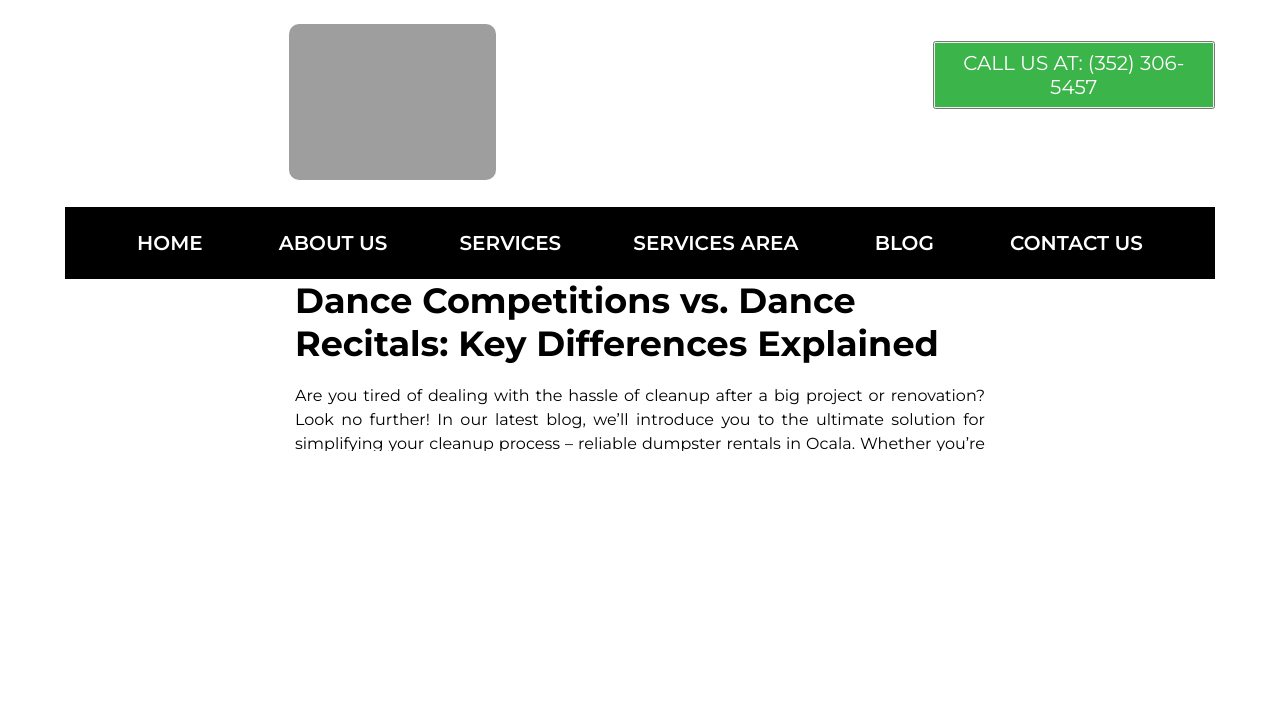
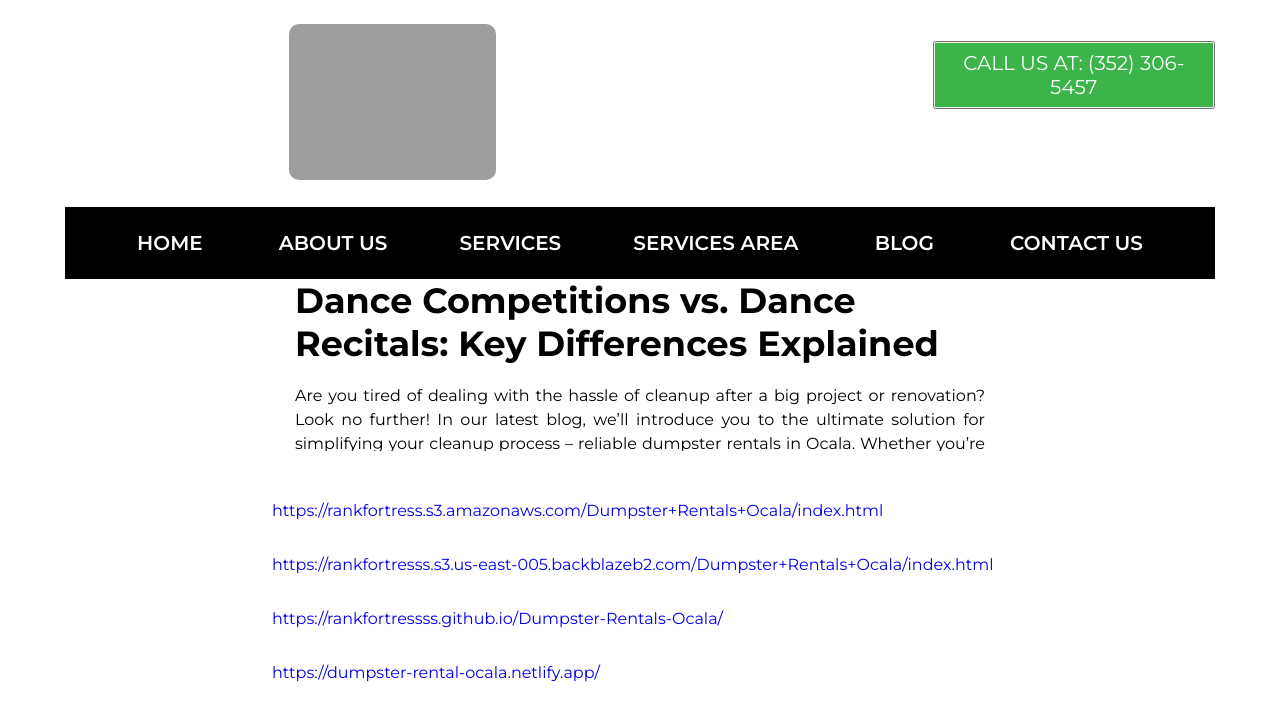
Before and after one commit to rankfortressss/Dumpster-Rentals-Ocala, a plain HTML site: page index.html in a window 1280 px wide. Shown: the part 6607-7316 px from the top of the page. Before the commit the page ends 7256 px from the top, so only its background shows below. Drawn offline with Linux system fonts and the light colour scheme.

Commit message:
Add files via upload

```diff
--- a/index.html
+++ b/index.html
@@ -212,13 +212,13 @@
             <br>
             <!--Links-->
             <section style="padding-left: 20%;padding-right: 20%;">
-                <a target="_bLank" href=""></a><br>
+                <a target="_bLank" href="https://rankfortress.s3.amazonaws.com/Dumpster+Rentals+Ocala/index.html">https://rankfortress.s3.amazonaws.com/Dumpster+Rentals+Ocala/index.html</a><br>
                 <br>
-                <a target="_bLank" href=""></a><br>
+                <a target="_bLank" href="https://rankfortresss.s3.us-east-005.backblazeb2.com/Dumpster+Rentals+Ocala/index.html">https://rankfortresss.s3.us-east-005.backblazeb2.com/Dumpster+Rentals+Ocala/index.html</a><br>
                 <br>
-                <a target="_bLank" href=""></a><br>
+                <a target="_bLank" href="https://rankfortressss.github.io/Dumpster-Rentals-Ocala/">https://rankfortressss.github.io/Dumpster-Rentals-Ocala/</a><br>
                 <br>
-                <a target="_bLank" href=""></a><br>
+                <a target="_bLank" href="https://dumpster-rental-ocala.netlify.app/">https://dumpster-rental-ocala.netlify.app/</a><br>
                 <br>
             </section>
 
```
